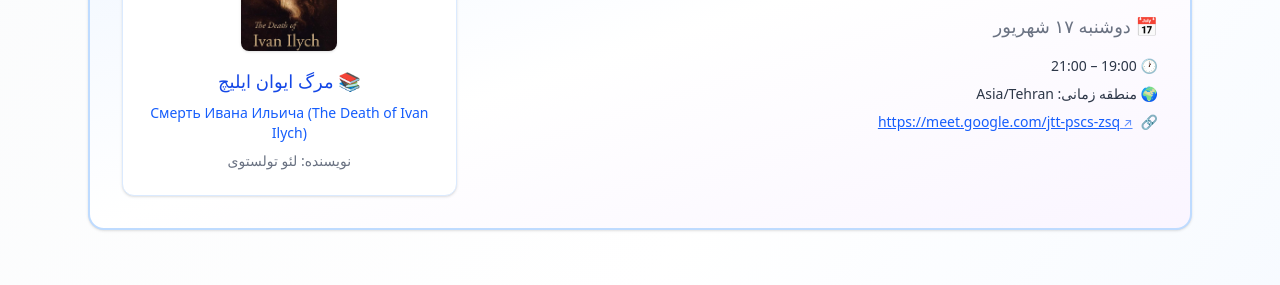
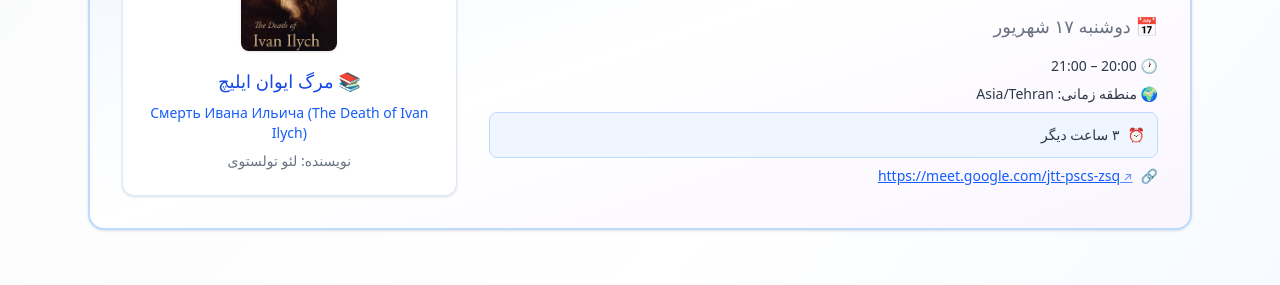
Before and after one commit to mehrad77/gunya-bookclub, a Gatsby site: page / in a window 1280 px wide. Shown: the part 515-800 px from the top of the page. Built offline with nearby package versions, Linux system fonts and the light colour scheme; Gatsby itself is replaced by a stand-in of ours.

Commit message:
feat: show relative time for upcoming sessions

```diff
--- a/content/constants/upcoming-meeting.mdx
+++ b/content/constants/upcoming-meeting.mdx
@@ -1,6 +1,6 @@
 ---
 clubName: "The Book Club"
-time: "19:00 – 21:00"
+time: "20:00 – 21:00"
 timezone: "Asia/Tehran"
 meetingInfo: "اطلاعات پیوستن Google Meet"
 meetLink: "https://meet.google.com/jtt-pscs-zsq"
--- /dev/null
+++ b/src/components/MeetingInfo.tsx
@@ -0,0 +1,132 @@
+import React, { useState, useEffect } from 'react';
+import { useTranslation } from '../locales';
+
+interface MeetingInfoProps {
+  meetingInfo: {
+    clubName: string;
+    time: string;
+    timezone: string;
+    meetingInfo: string;
+    meetLink: string;
+  };
+  sessionDate?: string; // ISO date string like "2025-09-08"
+  className?: string;
+}
+
+const MeetingInfo: React.FC<MeetingInfoProps> = ({
+  meetingInfo,
+  sessionDate,
+  className = ''
+}) => {
+  const { t } = useTranslation();
+  const [relativeTime, setRelativeTime] = useState<string | null>(null);
+  const [isExpired, setIsExpired] = useState(false);
+
+  useEffect(() => {
+    if (!sessionDate) return;
+
+    // Parse the start time from the time string (e.g., "20:00 – 21:00")
+    const timeMatch = meetingInfo.time.match(/^(\d{2}):(\d{2})/);
+    if (!timeMatch) return;
+
+    const [, hours, minutes] = timeMatch;
+
+    // Create the target date/time string in ISO format with timezone
+    const targetDateTimeString = `${sessionDate}T${hours}:${minutes}:00+04:30`;
+    const targetDateTime = new Date(targetDateTimeString);
+
+    // Fallback: if the timezone parsing fails, use UTC with manual offset
+    if (isNaN(targetDateTime.getTime())) {
+      const fallbackDateTime = new Date(`${sessionDate}T${hours}:${minutes}:00`);
+      const tehranOffset = 4.5 * 60 * 60 * 1000;
+      targetDateTime.setTime(fallbackDateTime.getTime() - tehranOffset);
+    }
+
+    // Create RelativeTimeFormat formatter (defaulting to 'fa' for Persian)
+    const rtf = new Intl.RelativeTimeFormat('fa', {
+      numeric: 'always',
+      style: 'short'
+    });
+
+    const updateRelativeTime = () => {
+      const now = Date.now();
+      const difference = targetDateTime.getTime() - now;
+
+      if (difference <= 0) {
+        setIsExpired(true);
+        setRelativeTime(null);
+        return;
+      }
+
+      setIsExpired(false);
+
+      // Calculate the most appropriate unit
+      const seconds = Math.floor(difference / 1000);
+      const minutes = Math.floor(seconds / 60);
+      const hours = Math.floor(minutes / 60);
+      const days = Math.floor(hours / 24);
+
+      let formattedTime = '';
+      if (days > 0) {
+        formattedTime = rtf.format(days, 'day');
+      } else if (hours > 0) {
+        formattedTime = rtf.format(hours, 'hour');
+      } else if (minutes > 0) {
+        formattedTime = rtf.format(minutes, 'minute');
+      } else if (seconds > 0) {
+        formattedTime = rtf.format(seconds, 'second');
+      }
+
+      // Persian hack: replace "بعد" with "دیگر" for more natural language
+      const naturalPersianTime = formattedTime.replace(/بعد/g, 'دیگر');
+      setRelativeTime(naturalPersianTime);
+    };
+
+    // Update immediately
+    updateRelativeTime();
+
+    // Update every second
+    const interval = setInterval(updateRelativeTime, 1000);
+
+    return () => clearInterval(interval);
+  }, [sessionDate, meetingInfo.time]);
+
+  return (
+    <div className={`space-y-3 ${className}`}>
+      <div className="text-sm space-y-2">
+        <div className="flex items-center gap-2">
+          🕐 {meetingInfo.time}
+        </div>
+        <div className="flex items-center gap-2">
+          🌍 {t('common.timezone')}: {meetingInfo.timezone}
+        </div>
+        {sessionDate && (relativeTime || isExpired) && (
+          <div className="p-3 bg-blue-50 rounded-lg border border-blue-200">
+            {isExpired ? (
+              <div className="flex items-center gap-2">
+                ⏰ <span className="font-medium">{t('session.sessionStarted')}</span>
+              </div>
+            ) : (
+              <div className="flex items-center gap-2">
+                ⏰ <span className="font-medium">{relativeTime}</span>
+              </div>
+            )}
+          </div>
+        )}
+        <div className="flex items-start gap-2">
+          🔗
+          <a
+            href={meetingInfo.meetLink}
+            target="_blank"
+            rel="noopener noreferrer"
+            className="text-blue-600 hover:text-blue-800 underline break-all"
+          >
+            <span className="text-xs opacity-70"> ↗ </span> {meetingInfo.meetLink}
+          </a>
+        </div>
+      </div>
+    </div>
+  );
+};
+
+export default MeetingInfo;
--- a/src/components/UpcomingSessionCard.tsx
+++ b/src/components/UpcomingSessionCard.tsx
@@ -1,6 +1,7 @@
 import React from 'react';
 import { Link } from 'gatsby';
 import { useTranslation } from '../locales';
+import MeetingInfo from './MeetingInfo';
 
 interface SessionInfo {
   slug: string;
@@ -18,7 +19,7 @@ interface BookInfo {
   coverImage?: string;
 }
 
-interface MeetingInfo {
+interface MeetingData {
   clubName: string;
   time: string;
   timezone: string;
@@ -29,7 +30,7 @@ interface MeetingInfo {
 interface UpcomingSessionCardProps {
   session: SessionInfo;
   relatedBook?: BookInfo;
-  meetingInfo?: MeetingInfo;
+  meetingInfo?: MeetingData;
   className?: string;
 }
 
@@ -82,27 +83,10 @@ const UpcomingSessionCard: React.FC<UpcomingSessionCardProps> = ({
 
               {/* Meeting Information */}
               {meetingInfo && (
-                <div className="space-y-3">
-                  <div className="text-sm space-y-2">
-                    <div className="flex items-center gap-2">
-                      🕐 {meetingInfo.time}
-                    </div>
-                    <div className="flex items-center gap-2">
-                      🌍 {t('common.timezone')}: {meetingInfo.timezone}
-                    </div>
-                    <div className="flex items-start gap-2">
-                      🔗
-                      <a
-                        href={meetingInfo.meetLink}
-                        target="_blank"
-                        rel="noopener noreferrer"
-                        className="text-blue-600 hover:text-blue-800 underline break-all"
-                      >
-                        <span className="text-xs opacity-70"> ↗ </span> {meetingInfo.meetLink}
-                      </a>
-                    </div>
-                  </div>
-                </div>
+                <MeetingInfo
+                  meetingInfo={meetingInfo}
+                  sessionDate={session.date}
+                />
               )}
             </div>
 
--- a/src/locales/en.json
+++ b/src/locales/en.json
@@ -52,7 +52,8 @@
     "attendees": "Attendees",
     "sessionContent": "Session Content",
     "sessionNumber": "Session",
-    "sessionDescription": "Discussion about the book"
+    "sessionDescription": "Discussion about the book",
+    "sessionStarted": "Session has started!"
   },
   "links": {
     "wikipediaFarsi": "Persian Wikipedia",
--- a/src/locales/fa.json
+++ b/src/locales/fa.json
@@ -52,7 +52,8 @@
     "attendees": "شرکت‌کنندگان",
     "sessionContent": "محتوای جلسه",
     "sessionNumber": "جلسه",
-    "sessionDescription": "بحث در مورد کتاب"
+    "sessionDescription": "بحث در مورد کتاب",
+    "sessionStarted": "جلسه شروع شده است!"
   },
   "links": {
     "wikipediaFarsi": "ویکی‌پدیای فارسی",
--- a/src/templates/session.tsx
+++ b/src/templates/session.tsx
@@ -5,6 +5,7 @@ import Seo from "../components/Seo";
 import Logo from "../components/Logo";
 import BookInfoCard from "../components/BookInfoCard";
 import StatusBadge from "../components/StatusBadge";
+import MeetingInfo from "../components/MeetingInfo";
 import { useTranslation } from "../locales";
 
 interface SessionPageContext {
@@ -36,6 +37,15 @@ interface SessionData {
       translator?: string;
       pages: string;
       coverImage?: string;
+    };
+  };
+  meetingInfo: {
+    frontmatter: {
+      clubName: string;
+      time: string;
+      timezone: string;
+      meetingInfo: string;
+      meetLink: string;
     };
   };
 }
@@ -81,7 +91,7 @@ const SessionTemplate: React.FC<PageProps<SessionData, SessionPageContext>> = ({
             <span className="ml-2 transition-transform group-hover:-translate-x-1">
               ←
             </span>
-            {t('common.backToHome')}
+            {t("common.backToHome")}
           </Link>
 
           <Logo size="sm" />
@@ -97,7 +107,7 @@ const SessionTemplate: React.FC<PageProps<SessionData, SessionPageContext>> = ({
                   <div className="flex items-center gap-3">
                     <StatusBadge status={sessionStatus} />
                     <span className="status-badge bg-gray-50 text-gray-700 border border-gray-200">
-                      {t('common.session')} {frontmatter.sessionNumber}
+                      {t("common.session")} {frontmatter.sessionNumber}
                     </span>
                     <span className="text-gray-400 text-sm">
                       {new Date(frontmatter.date).toLocaleDateString("fa-IR")}
@@ -114,7 +124,7 @@ const SessionTemplate: React.FC<PageProps<SessionData, SessionPageContext>> = ({
                   <div className="space-y-4">
                     <h3 className="font-medium text-gray-900 text-lg flex items-center gap-3">
                       <span className="text-blue-500">👥</span>
-                      {t('session.attendees')}
+                      {t("session.attendees")}
                     </h3>
                     <div className="flex flex-wrap gap-2">
                       {frontmatter.attendees.map((attendee, index) => (
@@ -128,6 +138,14 @@ const SessionTemplate: React.FC<PageProps<SessionData, SessionPageContext>> = ({
                       ))}
                     </div>
                   </div>
+                )}
+
+                {/* Meeting Information - Only for upcoming sessions */}
+                {sessionStatus === "upcoming" && data.meetingInfo && (
+                  <MeetingInfo
+                    meetingInfo={data.meetingInfo.frontmatter}
+                    sessionDate={frontmatter.date}
+                  />
                 )}
               </div>
 
@@ -146,7 +164,7 @@ const SessionTemplate: React.FC<PageProps<SessionData, SessionPageContext>> = ({
           <div className="p-10">
             <h3 className="text-2xl font-light text-gray-900 mb-6 flex items-center gap-3">
               <span className="text-orange-500">📝</span>
-              {t('session.sessionContent')}
+              {t("session.sessionContent")}
             </h3>
             <div className="prose prose-lg max-w-none text-gray-700">
               <MDXProvider>{children}</MDXProvider>
@@ -190,6 +208,17 @@ export const query = graphql`
         coverImage
       }
     }
+    meetingInfo: mdx(
+      internal: { contentFilePath: { regex: "/constants/upcoming-meeting/" } }
+    ) {
+      frontmatter {
+        clubName
+        time
+        timezone
+        meetingInfo
+        meetLink
+      }
+    }
   }
 `;
 
@@ -201,12 +230,12 @@ export const Head: HeadFC<SessionData, SessionPageContext> = ({
   const { frontmatter } = mdx;
   const { t } = useTranslation();
 
-  const sessionTitle = `${frontmatter.title} | ${t('seo.organizationName')}`;
+  const sessionTitle = `${frontmatter.title} | ${t("seo.organizationName")}`;
   const description =
     mdx.excerpt ||
-    `${t('session.sessionNumber')} ${
-      frontmatter.sessionNumber
-    } ${t('seo.organizationName')} - ${t('session.sessionDescription')} ${
+    `${t("session.sessionNumber")} ${frontmatter.sessionNumber} ${t(
+      "seo.organizationName"
+    )} - ${t("session.sessionDescription")} ${
       book?.frontmatter?.title || frontmatter.bookSlug
     }`;
 
@@ -248,7 +277,7 @@ export const Head: HeadFC<SessionData, SessionPageContext> = ({
         eventStatus: getEventStatus(),
         eventAttendanceMode: "OfflineEventAttendanceMode",
         organizer: {
-          name: t('seo.organizationName'),
+          name: t("seo.organizationName"),
           url: "https://bookclub.shab.boo",
         },
         ...(book && {
@@ -261,9 +290,9 @@ export const Head: HeadFC<SessionData, SessionPageContext> = ({
             numberOfPages: book.frontmatter.pages,
             translator: book.frontmatter.translator,
             image: book.frontmatter.coverImage,
-            description: `${t('common.book')} ${
+            description: `${t("common.book")} ${
               book.frontmatter.titleFarsi || book.frontmatter.title
-            } ${t('book.bookBy')} ${book.frontmatter.author}`,
+            } ${t("book.bookBy")} ${book.frontmatter.author}`,
           },
         }),
       }}
```
